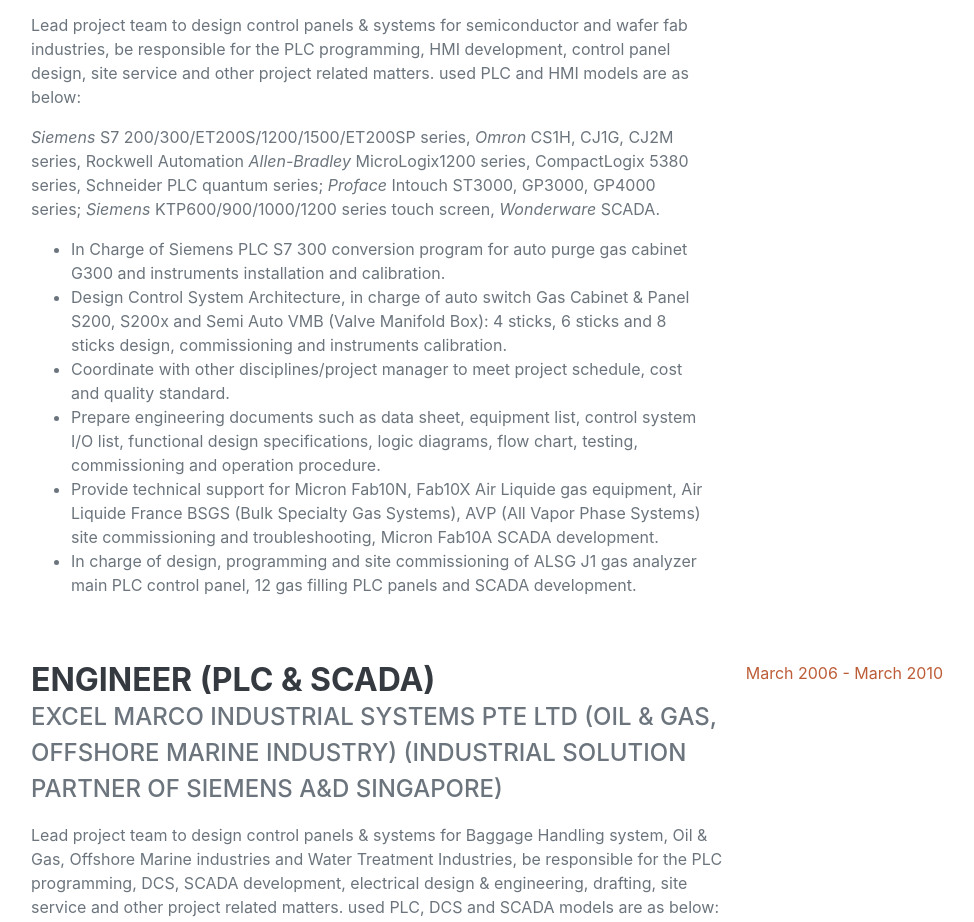
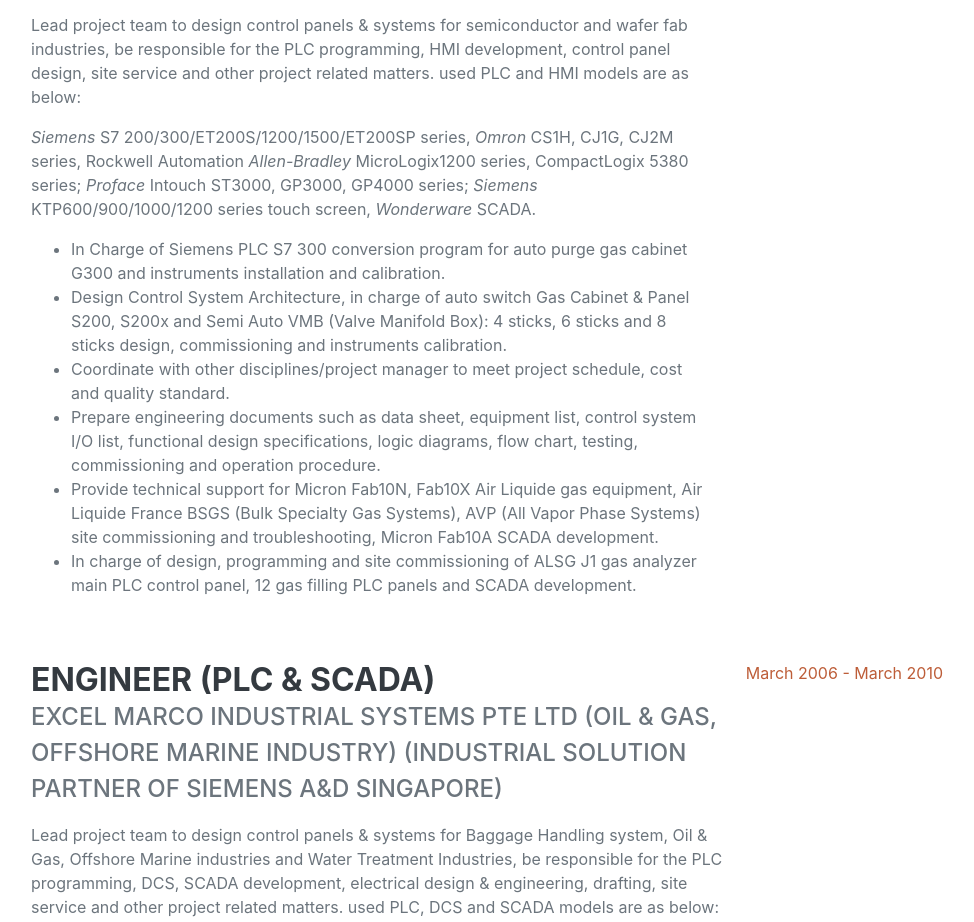
Before and after one commit to ChristmasPrincess/northcut.netlify.app, a plain HTML site: page index.html in a window 1280 px wide. Shown: the part 1788-2710 px from the top of the page, without its empty margins (289-1263 px from the left). Drawn offline with nearby package versions, Linux system fonts and the light colour scheme; a web font is replaced by a local one.

Commit message:
Update index.html
new

```diff
--- a/index.html
+++ b/index.html
@@ -88,7 +88,7 @@
                             <h3 class="mb-0">Senior Control Engineer</h3>
                             <div class="subheading mb-3">AIR LIQUIDE SINGAPORE PTE LTD (SOXAL)</div>
                             <p>Lead project team to design control panels & systems for semiconductor and wafer fab industries, be responsible for the PLC programming, HMI development, control panel design, site service and other project related matters. used PLC and HMI models are as below:
-                                <p><i>  Siemens</i> S7 200/300/ET200S/1200/1500/ET200SP series, <i>Omron</i> CS1H, CJ1G, CJ2M series, Rockwell Automation <i>Allen-Bradley</i> MicroLogix1200 series, CompactLogix 5380 series, Schneider PLC quantum series;
+                                <p><i>  Siemens</i> S7 200/300/ET200S/1200/1500/ET200SP series, <i>Omron</i> CS1H, CJ1G, CJ2M series, Rockwell Automation <i>Allen-Bradley</i> MicroLogix1200 series, CompactLogix 5380 series;
                                 <i>Proface</i> Intouch ST3000, GP3000, GP4000 series;
                                 <i>Siemens</i> KTP600/900/1000/1200 series touch screen, <i>Wonderware</i> SCADA.</p>
 
```
